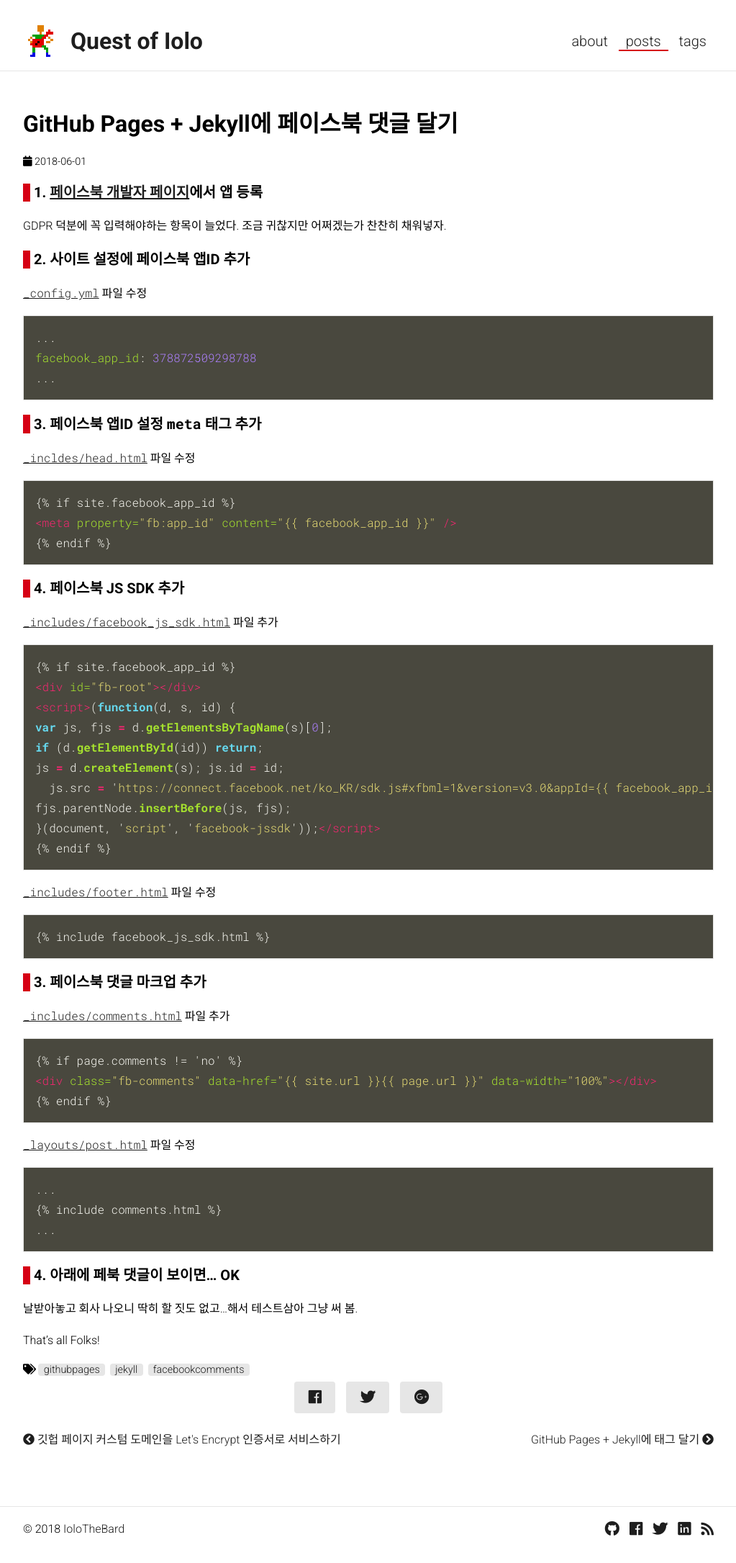
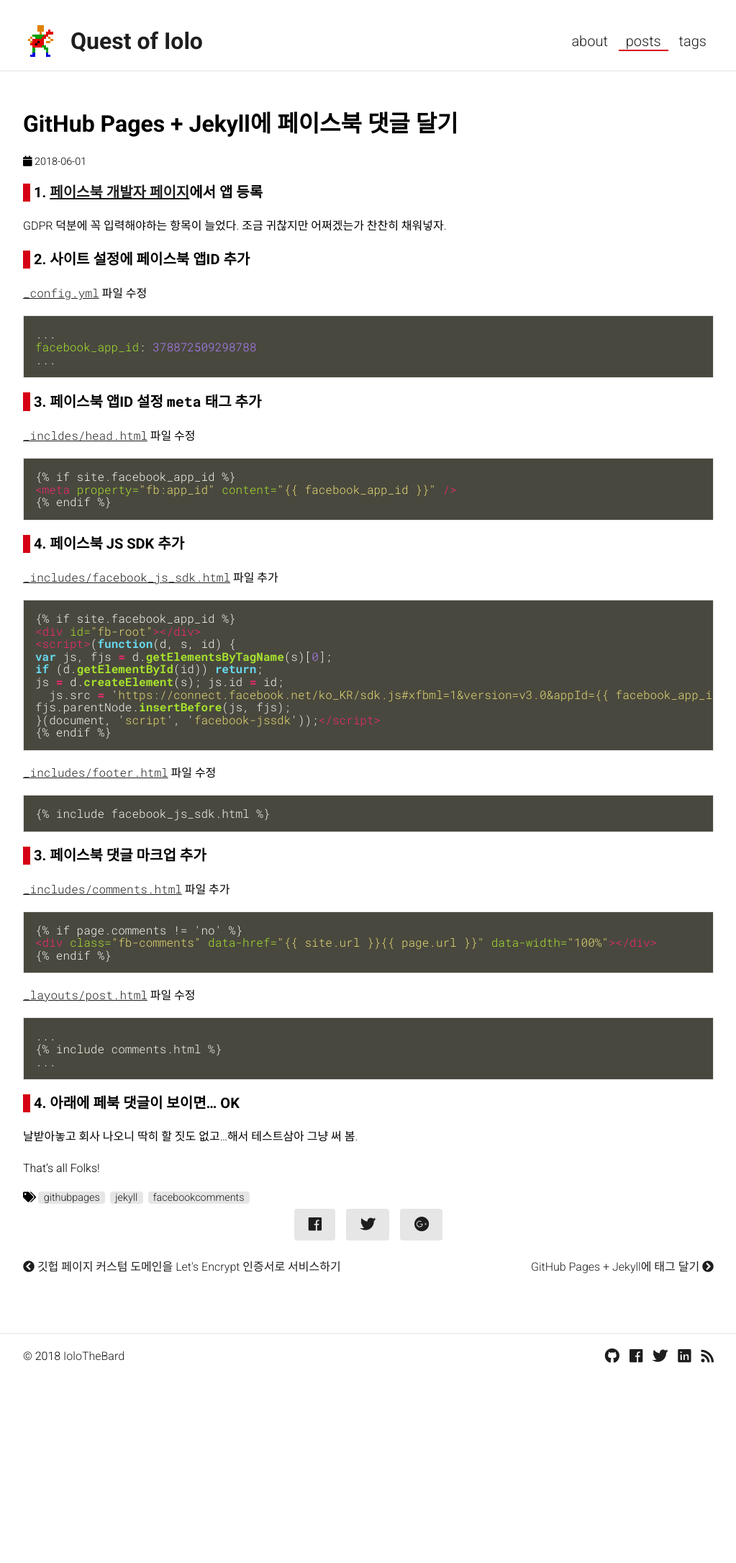
Before and after one commit to iolo/old-iolo.github.io, a Jekyll site: the page built from _posts/2018-06-01-fb-comments.md, in a window 1280 px wide. Shown: the whole page at 72% size, without its empty margins (128-1151 px from the left). Built offline with Jekyll 4.4.1, drawn with Linux system fonts in a browser that asks for light colours; nearby versions of some CDN libraries; some web fonts are replaced; our own code applies the rules of GitHub Pages for plain Markdown files; after the commit the page ends 1931 px from its top, so only the background shows below that.

Commit message:
reduce line spacing for pre-code block

```diff
--- a/_sass/_layout.scss
+++ b/_sass/_layout.scss
@@ -126,9 +126,10 @@
     text-decoration: underline;
   }
   pre {
-    overflow-x: scroll;
+    overflow-x: auto;
     border: 1px solid $lightgray;
     padding: 1em;
+    line-height: 1.1em;
   }
   h1, h2, h3, h4, h5, h6 {
     padding-left: 5px;
```
